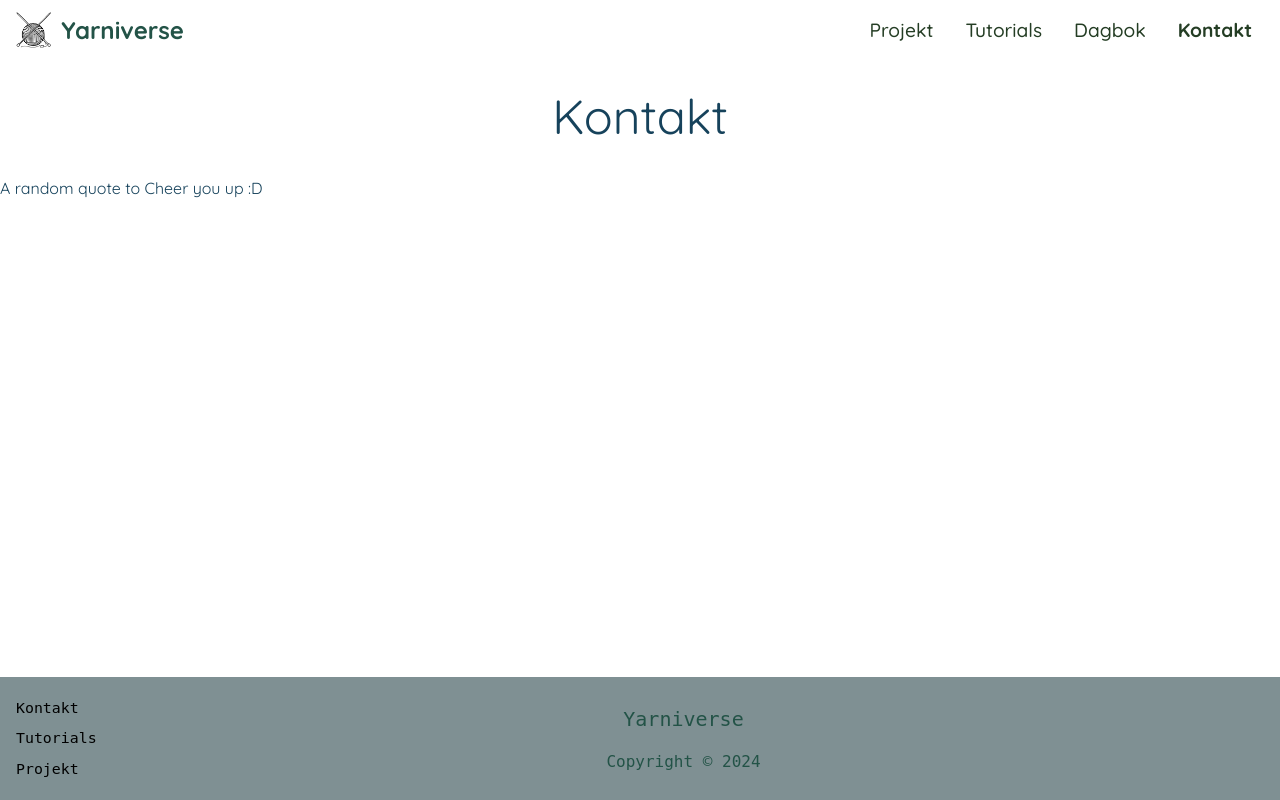
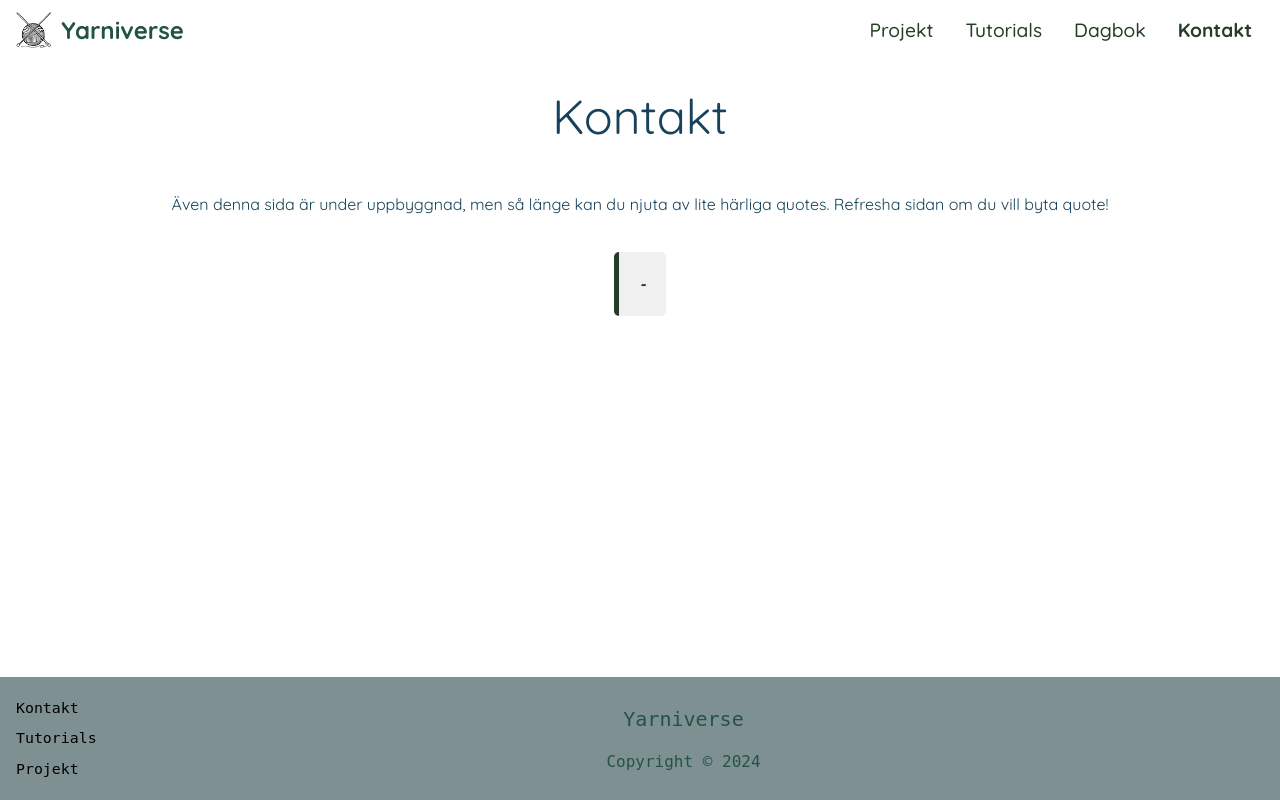
Before and after one commit to sallymaria99/Yarniverse, a React (Vite) app: page /about in a window 1280 px wide. Built offline with nearby package versions, Linux system fonts and the light colour scheme; no server answers.

Commit message:
styled Quote on AboutPage

```diff
--- a/src/components/QuoteGarden.tsx
+++ b/src/components/QuoteGarden.tsx
@@ -1,4 +1,5 @@
 import { useEffect, useState } from "react";
+import styled from "styled-components";
 
 const RandomQuote = () => {
   const [quote, setQuote] = useState("");
@@ -21,13 +22,49 @@ const RandomQuote = () => {
     fetchRandomQuote();
   }, []);
   return (
-    <div>
-      <p>{quote}</p>
-      <p>
-        <i>{author}</i>
-      </p>
-    </div>
+    <CenteredContainer>
+      <QuoteContainer>
+        <QuoteText>{quote}</QuoteText>
+        <p>
+          <QuoteAuthor>- {author}</QuoteAuthor>
+        </p>
+      </QuoteContainer>
+    </CenteredContainer>
   );
 };
 
 export default RandomQuote;
+
+const CenteredContainer = styled.div`
+  display: flex;
+  justify-content: center;
+  align-items: center;
+`;
+
+const QuoteContainer = styled.div`
+  padding: 20px;
+  margin: 20px 0;
+  background-color: #f0f0f0;
+  border-left: 5px solid #243d24;
+  border-radius: 5px;
+  display: flex;
+  flex-direction: column;
+  align-items: center;
+
+  max-width: 400px;
+`;
+
+const QuoteText = styled.p`
+  font-size: 1.2rem;
+  line-height: 1.5;
+  color: #333;
+  font-style: italic;
+`;
+
+const QuoteAuthor = styled.i`
+  font-size: 1em;
+  text-align: right;
+  color: #243d24;
+  margin-top: 10px;
+  font-weight: bold;
+`;
--- a/src/pages/AboutPage.tsx
+++ b/src/pages/AboutPage.tsx
@@ -1,3 +1,4 @@
+import styled from "styled-components";
 import RandomQuote from "../components/QuoteGarden";
 import { Title } from "../styles/SharedStyles";
 
@@ -6,10 +7,18 @@ function AboutPage() {
     <div>
       <Title>Kontakt</Title>
       <p></p>
-      <h1>A random quote to Cheer you up :D</h1>
+      <Text>
+        Även denna sida är under uppbyggnad, men så länge kan du njuta av lite
+        härliga quotes. Refresha sidan om du vill byta quote!
+      </Text>
       <RandomQuote />
     </div>
   );
 }
 
 export default AboutPage;
+
+const Text = styled.h1`
+  padding: 1rem;
+  text-align: center;
+`;
```
Also changed, not shown: 1 other file (tests, documents, lock files or other folders).
